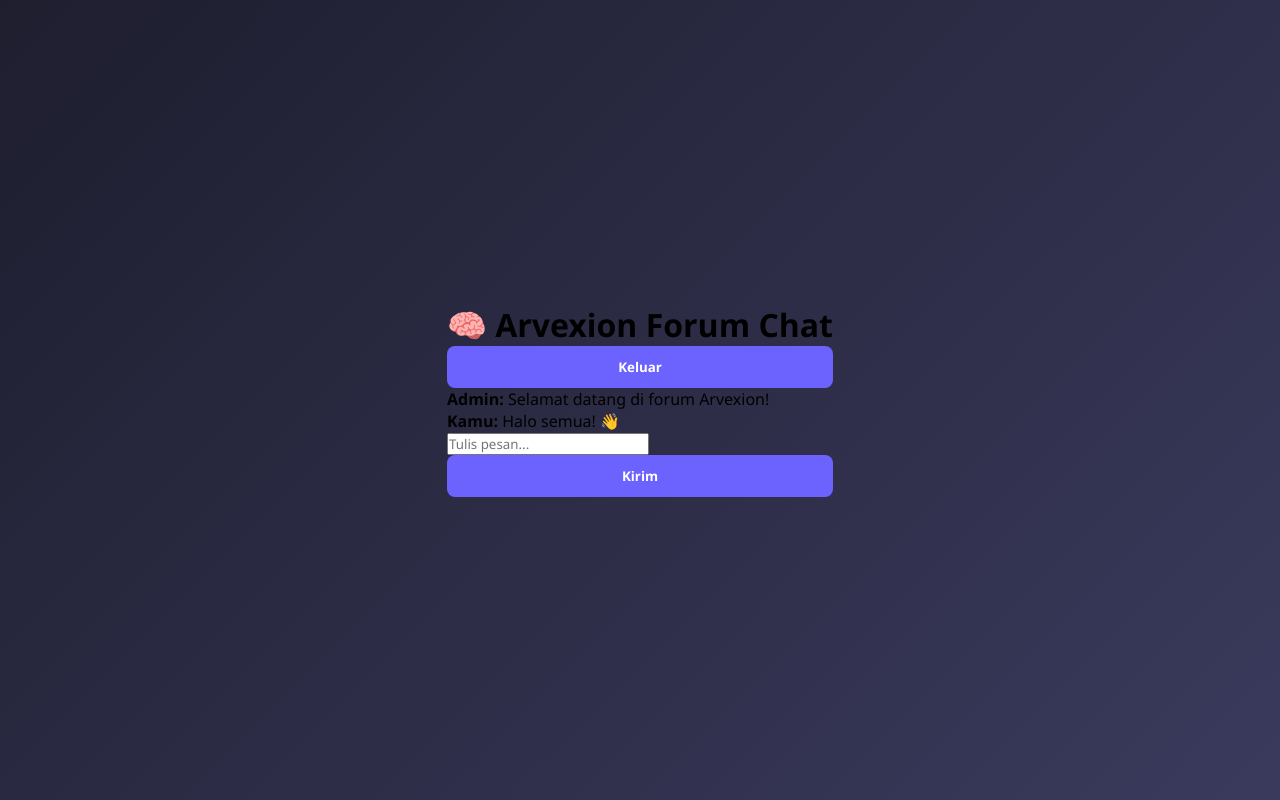
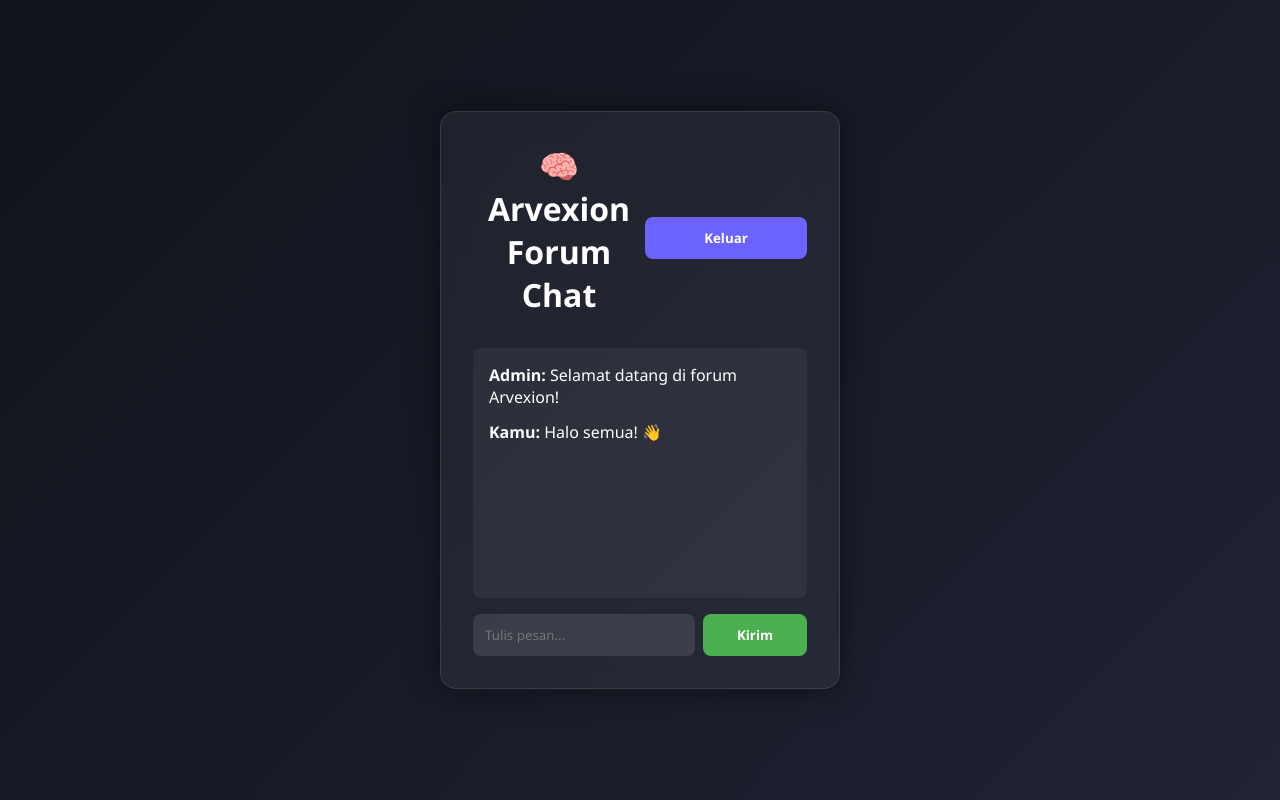
Before and after one commit to aethyrnox/Arvexion, a plain HTML site: page main.html in a window 1280 px wide. Drawn offline with Linux system fonts and the light colour scheme.

Commit message:
Update style.css

```diff
--- a/style.css
+++ b/style.css
@@ -7,33 +7,38 @@
 
 body {
   height: 100vh;
-  background: linear-gradient(135deg, #1e1e2f, #3a3a5d);
+  background: linear-gradient(135deg, #11131b, #1f2333);
   display: flex;
   justify-content: center;
   align-items: center;
+  color: white;
 }
 
-.container {
-  backdrop-filter: blur(16px) saturate(180%);
-  -webkit-backdrop-filter: blur(16px) saturate(180%);
-  background-color: rgba(255, 255, 255, 0.15);
+h1 {
+  text-align: center;
+  margin-bottom: 1rem;
+  font-size: 2rem;
+}
+
+.login-page,
+.forum-container {
+  backdrop-filter: blur(16px);
+  background: rgba(255,255,255,0.05);
+  padding: 2rem;
   border-radius: 16px;
-  padding: 2rem;
-  width: 100%;
-  max-width: 360px;
-  border: 1px solid rgba(255, 255, 255, 0.3);
-  box-shadow: 0 8px 32px rgba(0, 0, 0, 0.25);
+  border: 1px solid rgba(255,255,255,0.1);
+  width: 90%;
+  max-width: 400px;
+  box-shadow: 0 0 30px rgba(0,0,0,0.5);
 }
 
 .login-box h2 {
   text-align: center;
-  color: #ffffff;
-  margin-bottom: 2rem;
+  margin-bottom: 1.5rem;
 }
 
 .input-group {
   margin-bottom: 1.5rem;
-  color: #fff;
 }
 
 .input-group label {
@@ -44,15 +49,15 @@ body {
 .input-group input {
   width: 100%;
   padding: 0.75rem;
+  border-radius: 8px;
   border: none;
-  border-radius: 8px;
-  background: rgba(255, 255, 255, 0.2);
-  color: #fff;
+  background: rgba(255,255,255,0.1);
+  color: white;
 }
 
 .input-group input:focus {
   outline: none;
-  background: rgba(255, 255, 255, 0.3);
+  background: rgba(255,255,255,0.2);
 }
 
 .password-wrapper {
@@ -65,32 +70,80 @@ body {
   top: 50%;
   transform: translateY(-50%);
   cursor: pointer;
-  color: #ddd;
+  color: #ccc;
 }
 
 button {
   width: 100%;
   padding: 0.75rem;
   background-color: #6c63ff;
-  color: #fff;
   border: none;
+  color: white;
   border-radius: 8px;
   font-weight: bold;
+  cursor: pointer;
   transition: 0.3s;
-  cursor: pointer;
 }
 
 button:hover {
-  background-color: #5952d4;
+  background-color: #5750e5;
 }
 
-.footer {
-  text-align: center;
-  margin-top: 1rem;
-  color: #ccc;
+.animate {
+  animation: fadeIn 0.8s ease, scaleIn 0.6s ease;
 }
 
-.footer a {
-  color: #fff;
-  text-decoration: underline;
+@keyframes fadeIn {
+  from { opacity: 0; }
+  to { opacity: 1; }
 }
+
+@keyframes scaleIn {
+  from { transform: scale(0.95); }
+  to { transform: scale(1); }
+}
+
+/* Forum Chat Style */
+.forum-container header {
+  display: flex;
+  justify-content: space-between;
+  align-items: center;
+  margin-bottom: 1rem;
+}
+
+.chat-box {
+  background: rgba(255,255,255,0.05);
+  padding: 1rem;
+  border-radius: 8px;
+  height: 250px;
+  overflow-y: auto;
+  margin-bottom: 1rem;
+}
+
+.message {
+  margin-bottom: 0.75rem;
+  line-height: 1.4;
+}
+
+.input-area {
+  display: flex;
+  gap: 0.5rem;
+}
+
+.input-area input {
+  flex: 1;
+  padding: 0.75rem;
+  border: none;
+  border-radius: 8px;
+  background: rgba(255,255,255,0.1);
+  color: white;
+}
+
+.input-area button {
+  padding: 0.75rem 1rem;
+  border: none;
+  background: #4caf50;
+  color: white;
+  border-radius: 8px;
+  cursor: pointer;
+}
```
